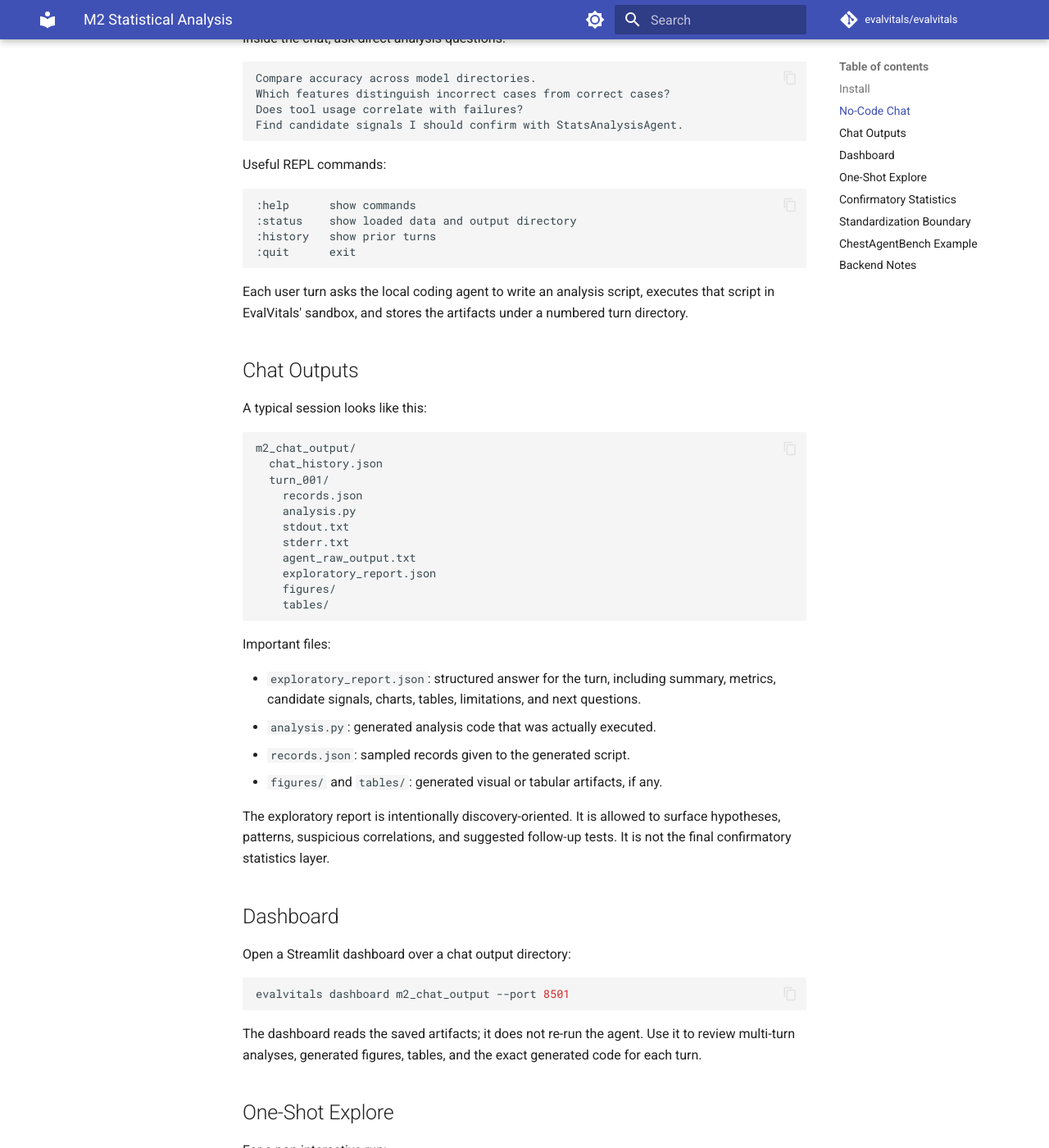
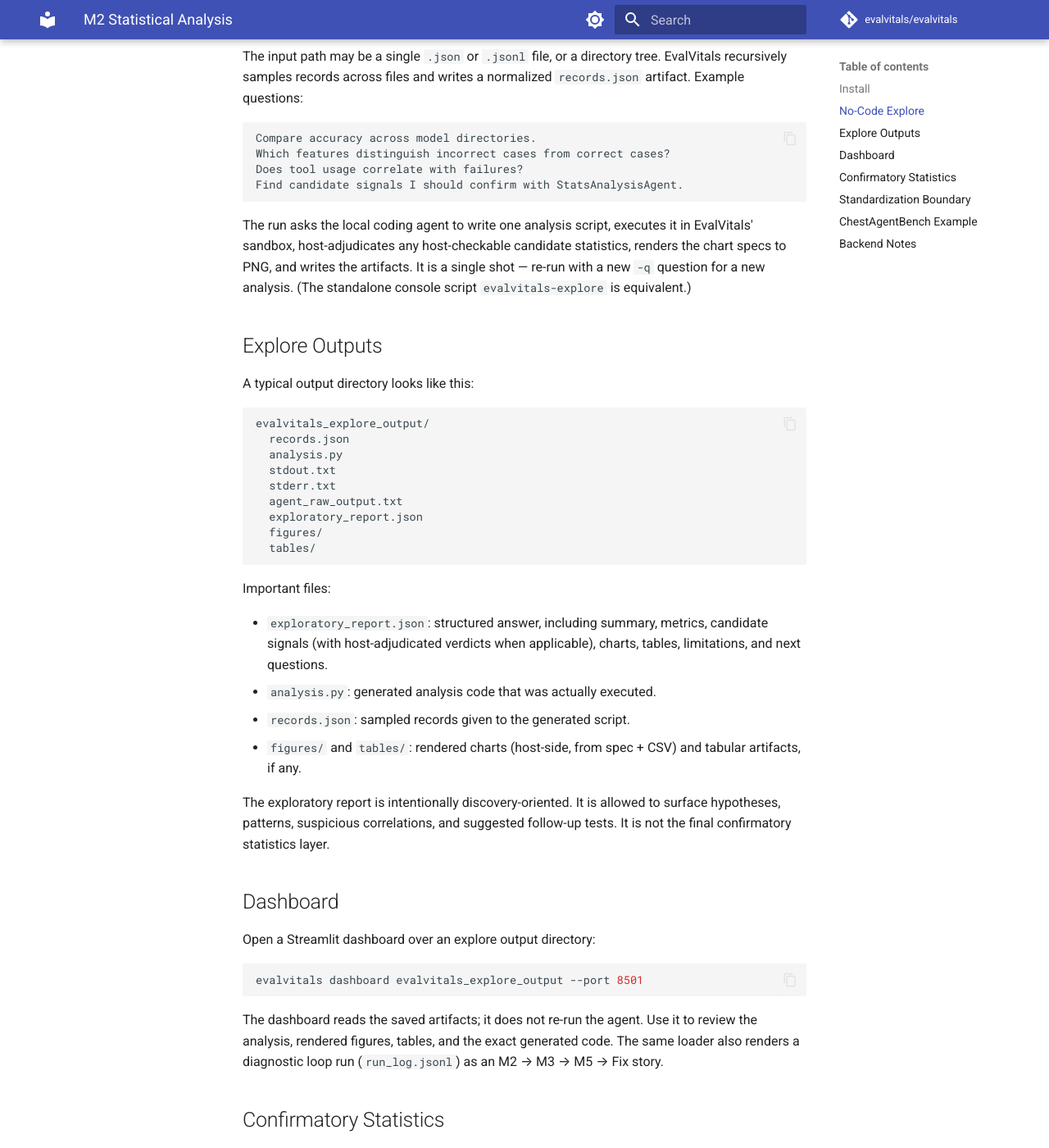
Before and after one commit to evalvitals/evalvitals, an MkDocs documentation site: the page built from docs/m2_analysis.md, in a window 1280 px wide and 1400 px high, scrolled down 1124 px. Shown: the whole window at 82% size. Built offline with MkDocs 1.6.1 and Material for MkDocs 9.7.7, drawn with Linux system fonts in a browser that asks for light colours; comment, search, counter and statistics services are not loaded; some of the changed text lies outside the part shown.

````diff
--- a/docs/m2_analysis.md
+++ b/docs/m2_analysis.md
@@ -6,10 +6,11 @@ directory.
 
 There are two standalone modes:
 
-- `evalvitals chat`: no-code exploratory analysis over JSON/JSONL logs.
+- `evalvitals explore`: no-code exploratory analysis over JSON/JSONL logs (a
+  single-shot run; there is no interactive REPL).
 - `StatsAnalysisAgent`: confirmatory statistical tests over standardized records.
 
-Use the chat mode first when you do not yet know which signals matter. Promote
+Use `explore` first when you do not yet know which signals matter. Promote
 the useful candidate signals into `StatsAnalysisAgent` when you need effect
 sizes, confidence intervals, e-values, and FDR-aware decisions.
 
@@ -28,25 +29,26 @@ pip install -e ".[dashboard]"
 ```
 
 EvalVitals does not require changing your PyTorch install. For example, the
-dashboard/chat dependencies can run in an existing `torch==2.6.*` environment.
+dashboard/viz dependencies can run in an existing `torch==2.6.*` environment.
 
-## No-Code Chat
+## No-Code Explore
 
-Point the chat CLI at a file or directory containing JSON/JSONL results:
+Point the explore CLI at a file or directory containing JSON/JSONL results and
+pass a single analysis question:
 
 ```bash
-evalvitals chat /path/to/results \
+evalvitals explore /path/to/results \
   --backend antigravity \
-  --out m2_chat_output \
+  -q "Which features distinguish incorrect cases from correct cases?" \
+  --out evalvitals_explore_output \
   --max-rows 2000 \
-  --max-files 200
+  --max-files 200 \
+  --dashboard          # optional: open the dashboard when done
 ```
 
 The input path may be a single `.json` or `.jsonl` file, or a directory tree.
 EvalVitals recursively samples records across files and writes a normalized
-`records.json` artifact for each turn.
-
-Inside the chat, ask direct analysis questions:
+`records.json` artifact. Example questions:
 
 ```text
 Compare accuracy across model directories.
@@ -55,44 +57,37 @@ Does tool usage correlate with failures?
 Find candidate signals I should confirm with StatsAnalysisAgent.
 ```
 
-Useful REPL commands:
+The run asks the local coding agent to write one analysis script, executes it in
+EvalVitals' sandbox, host-adjudicates any host-checkable candidate statistics,
+renders the chart specs to PNG, and writes the artifacts. It is a single shot —
+re-run with a new `-q` question for a new analysis. (The standalone console
+script `evalvitals-explore` is equivalent.)
+
+## Explore Outputs
+
+A typical output directory looks like this:
 
 ```text
-:help      show commands
-:status    show loaded data and output directory
-:history   show prior turns
-:quit      exit
-```
-
-Each user turn asks the local coding agent to write an analysis script, executes
-that script in EvalVitals' sandbox, and stores the artifacts under a numbered
-turn directory.
-
-## Chat Outputs
-
-A typical session looks like this:
-
-```text
-m2_chat_output/
-  chat_history.json
-  turn_001/
-    records.json
-    analysis.py
-    stdout.txt
-    stderr.txt
-    agent_raw_output.txt
-    exploratory_report.json
-    figures/
-    tables/
+evalvitals_explore_output/
+  records.json
+  analysis.py
+  stdout.txt
+  stderr.txt
+  agent_raw_output.txt
+  exploratory_report.json
+  figures/
+  tables/
 ```
 
 Important files:
 
-- `exploratory_report.json`: structured answer for the turn, including summary,
-  metrics, candidate signals, charts, tables, limitations, and next questions.
+- `exploratory_report.json`: structured answer, including summary, metrics,
+  candidate signals (with host-adjudicated verdicts when applicable), charts,
+  tables, limitations, and next questions.
 - `analysis.py`: generated analysis code that was actually executed.
 - `records.json`: sampled records given to the generated script.
-- `figures/` and `tables/`: generated visual or tabular artifacts, if any.
+- `figures/` and `tables/`: rendered charts (host-side, from spec + CSV) and
+  tabular artifacts, if any.
 
 The exploratory report is intentionally discovery-oriented. It is allowed to
 surface hypotheses, patterns, suspicious correlations, and suggested follow-up
@@ -100,29 +95,16 @@ tests. It is not the final confirmatory statistics layer.
 
 ## Dashboard
 
-Open a Streamlit dashboard over a chat output directory:
+Open a Streamlit dashboard over an explore output directory:
 
 ```bash
-evalvitals dashboard m2_chat_output --port 8501
+evalvitals dashboard evalvitals_explore_output --port 8501
 ```
 
 The dashboard reads the saved artifacts; it does not re-run the agent. Use it to
-review multi-turn analyses, generated figures, tables, and the exact generated
-code for each turn.
-
-## One-Shot Explore
-
-For a non-interactive run:
-
-```bash
-evalvitals-m2-explore /path/to/results \
-  --question "Compare failure patterns across model directories." \
-  --coder-provider antigravity \
-  --out m2_explore_output
-```
-
-This uses the same exploratory backend as the chat CLI, but runs only one
-question and exits.
+review the analysis, rendered figures, tables, and the exact generated code. The
+same loader also renders a diagnostic loop run (`run_log.jsonl`) as an
+M2 → M3 → M5 → Fix story.
 
 ## Confirmatory Statistics
 
@@ -157,7 +139,7 @@ single-rate e-values. It applies e-BH FDR correction and returns a
 
 ## Standardization Boundary
 
-Standalone chat mode does not require a standardized `StatsInput`. It accepts
+Standalone explore mode does not require a standardized `StatsInput`. It accepts
 messy logs and uses a local coding agent to inspect their shape.
 
 The full diagnosis loop and confirmatory `StatsAnalysisAgent` do benefit from
@@ -175,7 +157,7 @@ M1 findings / user records
 
 Use this rule of thumb:
 
-- For exploratory questions, use `evalvitals chat` directly on result logs.
+- For exploratory questions, use `evalvitals explore` directly on result logs.
 - For claims you want the loop to consume, standardize and run
   `StatsAnalysisAgent`.
 - For M1-M5 automation, keep the standardized contract so M2/M5 can share
````
Also changed, not shown: README.md (+16 -13 lines), docs/quickstart.md (+13 -10 lines), examples/m2_statistics/chestagentbench_chat/README.md (+13 -11 lines), 10 other files.
